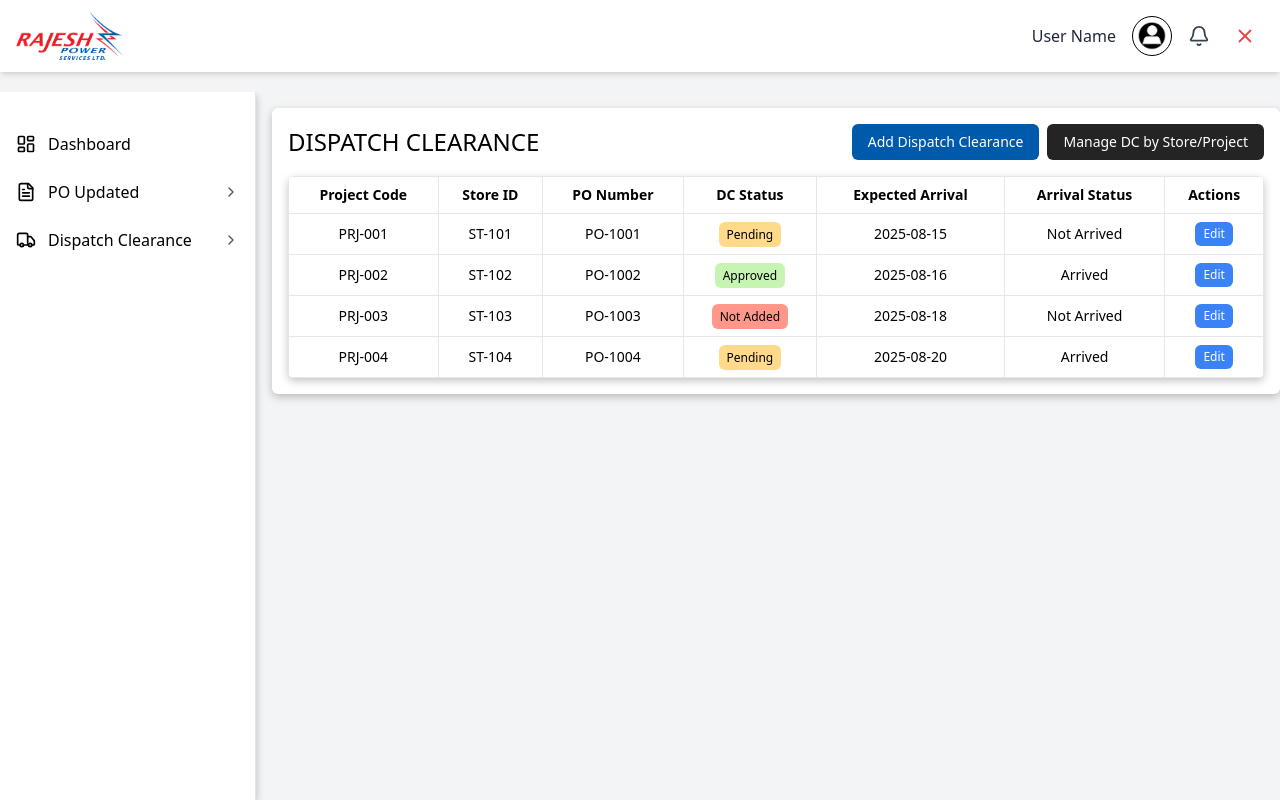
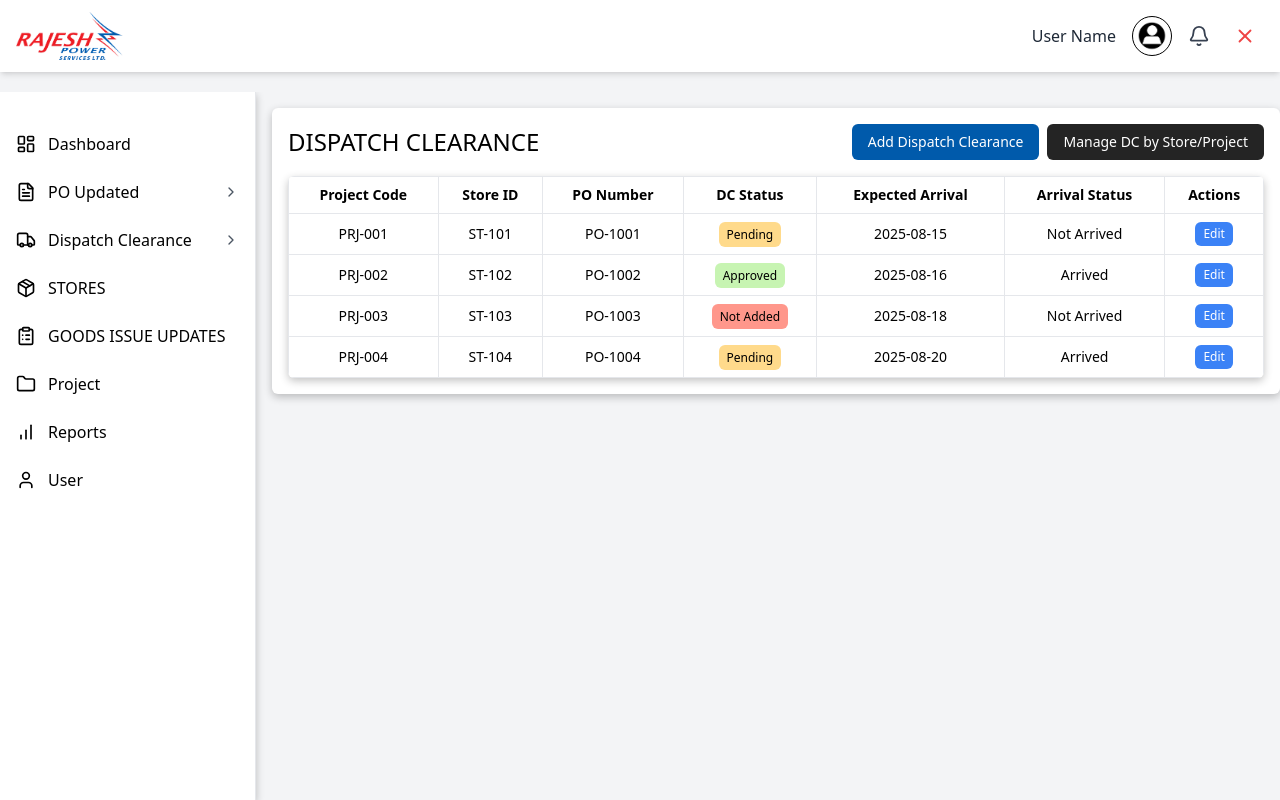
Before and after one commit to DesaiPriyansh19/Rajesh-Power-Services4-LTD, a React (Vite) app: page /clearance1 in a window 1280 px wide. Built offline with nearby package versions, Linux system fonts and the light colour scheme.

Commit message:
small side bar updated

```diff
--- a/src/pages/DispatchPage.jsx
+++ b/src/pages/DispatchPage.jsx
@@ -65,7 +65,7 @@ export default function DispatchPage() {
       </div>
 
       {/* Table */}
-      <div className="overflow-x-auto rounded-md box-shadow-2 ">
+      <div className="overflow-x-auto rounded-md box-shadow-2 min-w-[700px]">
         <table className="min-w-full text-xs sm:text-sm">
           <thead className="sticky top-0 z-10">
             <tr>
--- a/src/pages/Header.jsx
+++ b/src/pages/Header.jsx
@@ -3,7 +3,7 @@ import { Bell, Menu, X  } from "lucide-react";
 import logo from "../public/logo.png";
 import defaultProfile from "../public/profile-logo-default.png";
 
-const Header = ({ sidebarOpen, setSidebarOpen }) => {
+const Header = ({ sidebarOpen, setSidebarOpen, mobileSidebar, setMobileSidebar }) => {
   return (
     <header className="w-full bg-white shadow-md px-4 py-3 mb-5 flex items-center justify-between">
       {/* Left side - Logo */}
@@ -27,19 +27,26 @@ const Header = ({ sidebarOpen, setSidebarOpen }) => {
         <Bell size={22} className="text-gray-700 cursor-pointer" />
 
         {/* Toggle Menu (Mobile only) */}
-
-
-        {/* Toggle Menu Button */}
+      {/* Toggle Menu for Large Devices */}
         <button
-          className="p-2 hover:bg-gray-100 rounded transition-colors duration-200"
+          className="hidden lg:block p-2 hover:bg-gray-100 rounded transition-colors duration-200"
           onClick={() => setSidebarOpen(!sidebarOpen)}
         >
           {sidebarOpen ? (
-            <X size={22} className="text-red-500" /> // Close icon when open
+            <X size={22} className="text-red-500" />
           ) : (
-            <Menu size={22} className="text-gray-700" /> // Menu icon when closed
+            <Menu size={22} className="text-gray-700" />
           )}
         </button>
+
+        {/* Toggle Menu for Small Devices */}
+        <button
+          className="block lg:hidden p-2 hover:bg-gray-100 rounded transition-colors duration-200"
+          onClick={() => setMobileSidebar(true)}
+        >
+          <Menu size={22} className="text-gray-700" />
+        </button>
+
       </div>
     </header>
   );
--- a/src/pages/Layout.jsx
+++ b/src/pages/Layout.jsx
@@ -11,9 +11,10 @@ const Layout = () => {
     <div className="flex flex-col h-screen">
       {/* Header on top, full width */}
       <Header
-        onMobileMenuClick={() => setMobileSidebar(true)}
-        sidebarOpen={sidebarOpen}
-        setSidebarOpen={setSidebarOpen}
+       sidebarOpen={sidebarOpen}
+  setSidebarOpen={setSidebarOpen}
+  mobileSidebar={mobileSidebar}
+  setMobileSidebar={setMobileSidebar}
       />
 
       {/* Main content area */}
--- a/src/pages/Sidebar.jsx
+++ b/src/pages/Sidebar.jsx
@@ -6,6 +6,10 @@ import {
   Truck,
   ChevronRight,
   ChevronDown,
+  Package,
+  ClipboardList,
+  Folder,
+  BarChart,User
 } from "lucide-react";
 import { Link } from "react-router-dom";
 import logo from "../public/logo.png";
@@ -18,13 +22,18 @@ const Sidebar = ({ isOpen, setIsOpen }) => {
   };
 
 const menuItems = [
-    { name: "Dashboard", icon: <LayoutDashboard size={20} />, type: "link", path: "/home" },
+  {
+    name: "Dashboard",
+    icon: <LayoutDashboard size={20} />,
+    type: "link",
+    path: "/home"
+  },
   {
     name: "PO Updated",
     icon: <FileText size={20} />,
     type: "dropdown",
     children: [
-        { name: "PO1", path: "/po1" },
+      { name: "PO 1", path: "/po1" },
       { name: "PO 2", path: "/po2" },
     ],
   },
@@ -37,7 +46,38 @@ const Sidebar = ({ isOpen, setIsOpen }) => {
       { name: "Clearance 2", path: "/clearance2" },
     ],
   },
+  {
+    name: "STORES",
+    icon: <Package size={20} />,
+    type: "link",
+    path: "/stores",
+  },
+  {
+    name: "GOODS ISSUE UPDATES",
+    icon: <ClipboardList size={20} />,
+    type: "link",
+    path: "/goods-issue-updates",
+  },
+  {
+    name: "Project",
+    icon: <Folder size={20} />,
+    type: "link",
+    path: "/project",
+  },
+  {
+    name: "Reports",
+    icon: <BarChart size={20} />,
+    type: "link",
+    path: "/reports",
+  },
+  {
+    name: "User",
+    icon: <User size={20} />,
+    type: "link",
+    path: "/user",
+  },
 ];
+
 
   return (
     <div
```
Lines whose indentation alone changed are shown as unchanged.
